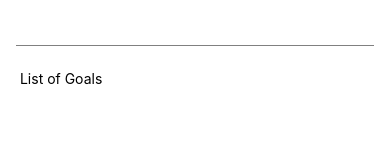
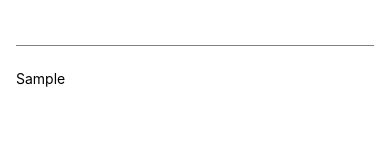
Before and after one commit to luccahuguet/rn-course-app, a React Native app: screen / in a window 390 px wide. Both pictures are taken after typing "Sample" into the empty fields and a click on the button "SUBMIT". Shown: the part 154-300 px from the top of the page. Built offline with nearby package versions, Linux system fonts and the light colour scheme.

Commit message:
can add goal!

```diff
--- a/App.js
+++ b/App.js
@@ -5,13 +5,14 @@
 export default function App() {
 
   const [enteredGoalText, setEnteredGoalText] = useState('')
+  const [courseGoals, setCourseGoals] = useState([])
 
   function goalInputHandler(enteredText) {
     setEnteredGoalText(enteredText)
   }
 
   function addGoalHandler() {
-    console.log(enteredGoalText);
+    setCourseGoals(currentCourseGoals => [...currentCourseGoals, enteredGoalText]);
 
   }
 
@@ -29,7 +30,11 @@
         />
       </View>
       <View style={styles.goalsContainer}>
-        <Text> List of Goals </Text>
+        {courseGoals.map((goal) => (
+            <View key={goal} style={styles.goalItem}>
+              <Text>{goal}</Text>
+            </View>
+          ))}
       </View>
     </View>
   );
```
